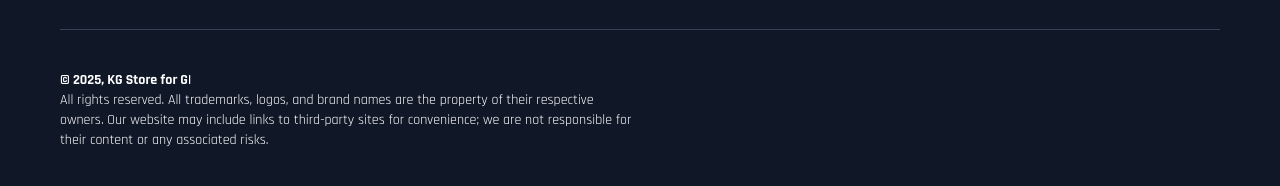
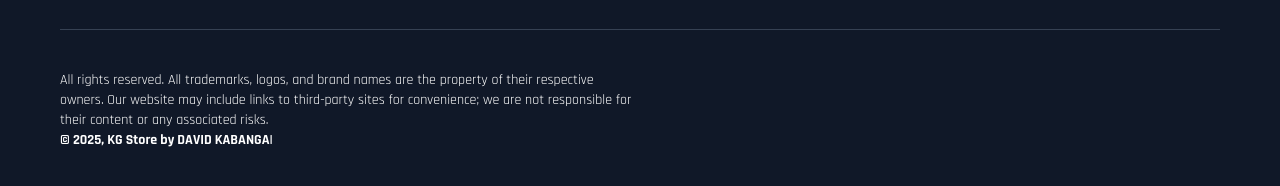
Before and after one commit to tipizzo/gaming-store, a Next.js app: page / in a window 1280 px wide. Shown: the part 3199-3385 px from the top of the page. Built offline with nearby package versions, Linux system fonts and the light colour scheme.

Commit message:
Improvement of the UI on small devices

```diff
--- a/app/components/Footer.jsx
+++ b/app/components/Footer.jsx
@@ -18,7 +18,7 @@ const Footer = () => {
             <div className='flex items-center justify-between'>
                 <div className='flex gap-5'>
                     <FaFacebook className='h-8 w-8 hover:text-gray-400 transition-all duration-300 cursor-pointer' />
-                <FaXTwitter className='h-8 w-8 hover:text-gray-400 transition-all duration-300 cursor-pointer'  />
+                    <FaXTwitter className='h-8 w-8 hover:text-gray-400 transition-all duration-300 cursor-pointer' />
                     <FaYoutube className='h-8 w-8 hover:text-gray-400 transition-all duration-300 cursor-pointer' />
                     <FaInstagram className='h-8 w-8 hover:text-gray-400 transition-all duration-300 cursor-pointer' />
                 </div>
@@ -43,18 +43,23 @@ const Footer = () => {
 
             <hr className='text-gray-700 text-sm my-10' />
             <div className='flex flex-col md:w-1/2'>
+                <p className='text-sm'>
+                    All rights reserved. All trademarks, logos, and brand names are the property of their respective owners. Our website may include links to third-party sites for convenience; we are not responsible for their content or any associated risks.
+                </p>
                 <p className='text-sm font-bold'>
-            &copy; {new Date().getFullYear()}, KG Store for <TypeAnimation
+                    &copy; {new Date().getFullYear()}, KG Store <TypeAnimation
                         sequence={[
-                    'Bukavu.',
+                            'by DAVID KABANGA',
                             3000,
-                    'Goma.',
+                            'for Bukavu.',
                             3000,
-                    'Kinshasa.',
+                            'for Goma.',
                             3000,
-                    'Kolwezi.',
+                            'for Kinshasa.',
                             3000,
-                    'Lubumbashi.',
+                            'for Kolwezi.',
+                            3000,
+                            'for Lubumbashi.',
                             3000
                         ]}
                         wrapper="span"
@@ -62,9 +67,7 @@ const Footer = () => {
                         repeat={Infinity}
                     />
                 </p>
-            <p className='text-sm'>
-            All rights reserved. All trademarks, logos, and brand names are the property of their respective owners. Our website may include links to third-party sites for convenience; we are not responsible for their content or any associated risks.
-            </p>
+
             </div>
         </div>
     )
```
Lines whose indentation alone changed are shown as unchanged.
